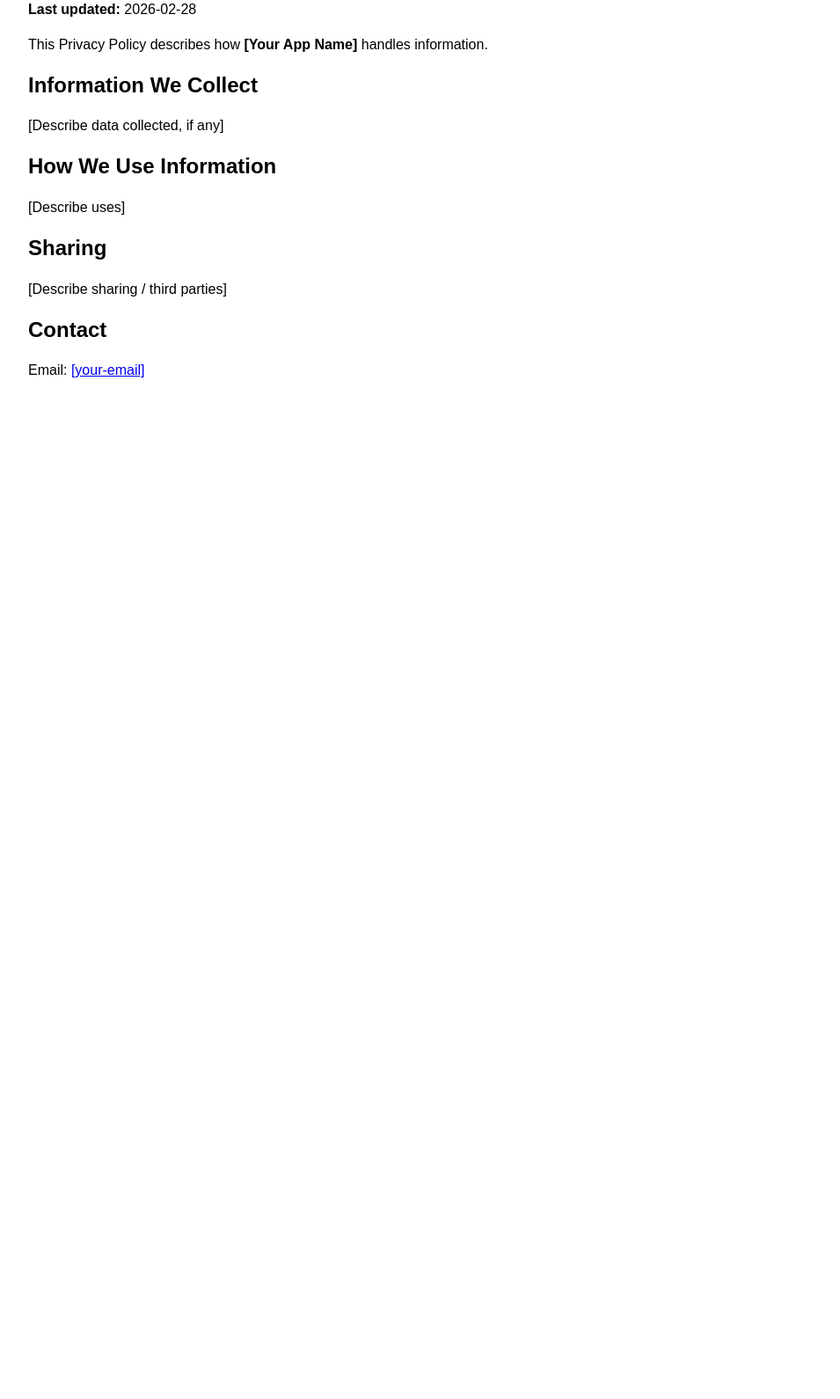
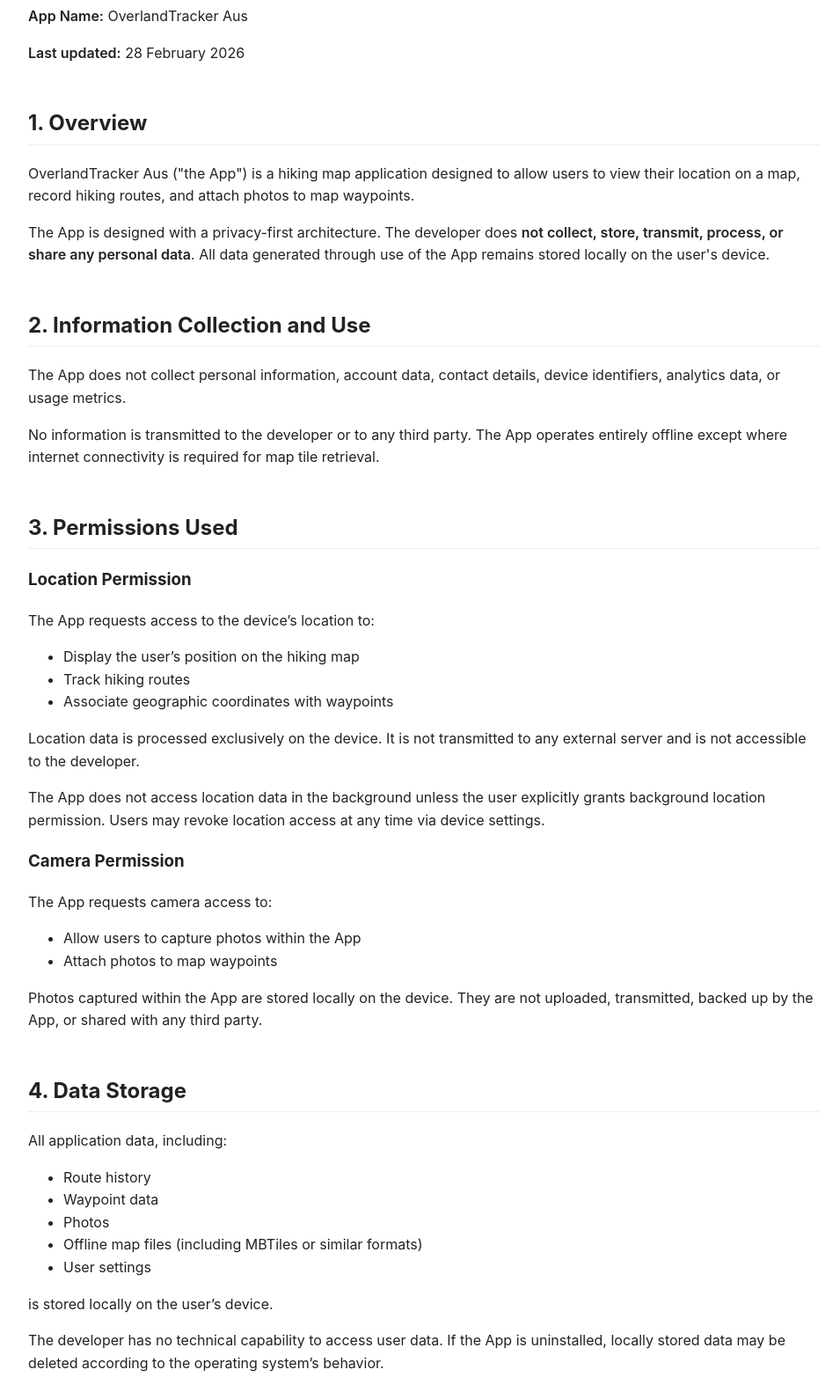
Before and after one commit to dgcarr/privacy-policy, a plain HTML site: page index.html in a window 1280 px wide. Shown: the part 101-1691 px from the top of the page at 88% size, without its empty margins (158-1113 px from the left). Before the commit the page ends 800 px from the top, so only its background shows below. Drawn offline with Linux system fonts and the light colour scheme.

Commit message:
Update index.html

```diff
--- a/index.html
+++ b/index.html
@@ -1,31 +1,174 @@
 <!doctype html>
 <html lang="en">
 <head>
-  <meta charset="utf-8" />
-  <meta name="viewport" content="width=device-width, initial-scale=1" />
-  <title>Privacy Policy</title>
-  <style>
-    body { font-family: Arial, sans-serif; max-width: 900px; margin: 40px auto; padding: 0 16px; line-height: 1.5; }
-    h1, h2 { line-height: 1.2; }
-    code { background: #f3f3f3; padding: 2px 6px; border-radius: 4px; }
-  </style>
+<meta charset="utf-8" />
+<meta name="viewport" content="width=device-width, initial-scale=1" />
+<title>Privacy Policy – OverlandTracker Aus</title>
+
+<style>
+body {
+  font-family: -apple-system, BlinkMacSystemFont, "Segoe UI", Roboto, Arial, sans-serif;
+  max-width: 900px;
+  margin: 40px auto;
+  padding: 0 20px;
+  line-height: 1.6;
+  color: #222;
+}
+h1 { font-size: 2em; margin-bottom: 0.3em; }
+h2 { margin-top: 2em; border-bottom: 1px solid #eee; padding-bottom: 4px; }
+strong { font-weight: 600; }
+ul { margin-top: 0.5em; }
+footer { margin-top: 3em; font-size: 0.9em; color: #666; }
+</style>
 </head>
+
 <body>
-  <h1>Privacy Policy</h1>
-  <p><strong>Last updated:</strong> 2026-02-28</p>
 
-  <p>This Privacy Policy describes how <strong>[Your App Name]</strong> handles information.</p>
+<h1>Privacy Policy</h1>
+<p><strong>App Name:</strong> OverlandTracker Aus</p>
+<p><strong>Last updated:</strong> 28 February 2026</p>
 
-  <h2>Information We Collect</h2>
-  <p>[Describe data collected, if any]</p>
+<h2>1. Overview</h2>
+<p>
+OverlandTracker Aus ("the App") is a hiking map application designed to allow users to view their location on a map,
+record hiking routes, and attach photos to map waypoints.
+</p>
 
-  <h2>How We Use Information</h2>
-  <p>[Describe uses]</p>
+<p>
+The App is designed with a privacy-first architecture.
+The developer does <strong>not collect, store, transmit, process, or share any personal data</strong>.
+All data generated through use of the App remains stored locally on the user's device.
+</p>
 
-  <h2>Sharing</h2>
-  <p>[Describe sharing / third parties]</p>
+<h2>2. Information Collection and Use</h2>
+<p>
+The App does not collect personal information, account data, contact details,
+device identifiers, analytics data, or usage metrics.
+</p>
 
-  <h2>Contact</h2>
-  <p>Email: <a href="mailto:[your-email]">[your-email]</a></p>
+<p>
+No information is transmitted to the developer or to any third party.
+The App operates entirely offline except where internet connectivity is required for map tile retrieval.
+</p>
+
+<h2>3. Permissions Used</h2>
+
+<h3>Location Permission</h3>
+<p>The App requests access to the device’s location to:</p>
+<ul>
+<li>Display the user’s position on the hiking map</li>
+<li>Track hiking routes</li>
+<li>Associate geographic coordinates with waypoints</li>
+</ul>
+
+<p>
+Location data is processed exclusively on the device.
+It is not transmitted to any external server and is not accessible to the developer.
+</p>
+
+<p>
+The App does not access location data in the background unless the user explicitly grants background location permission.
+Users may revoke location access at any time via device settings.
+</p>
+
+<h3>Camera Permission</h3>
+<p>The App requests camera access to:</p>
+<ul>
+<li>Allow users to capture photos within the App</li>
+<li>Attach photos to map waypoints</li>
+</ul>
+
+<p>
+Photos captured within the App are stored locally on the device.
+They are not uploaded, transmitted, backed up by the App, or shared with any third party.
+</p>
+
+<h2>4. Data Storage</h2>
+<p>
+All application data, including:
+</p>
+<ul>
+<li>Route history</li>
+<li>Waypoint data</li>
+<li>Photos</li>
+<li>Offline map files (including MBTiles or similar formats)</li>
+<li>User settings</li>
+</ul>
+
+<p>
+is stored locally on the user’s device.
+</p>
+
+<p>
+The developer has no technical capability to access user data.
+If the App is uninstalled, locally stored data may be deleted according to the operating system’s behavior.
+</p>
+
+<h2>5. Offline Maps and Map Services</h2>
+<p>
+The App may use offline map files such as MBTiles stored locally on the device.
+If online maps are used, map tile requests may be made directly from the user’s device to the map provider.
+Such requests occur independently of the developer and are governed by the map provider’s privacy policy.
+</p>
+
+<h2>6. Data Sharing</h2>
+<p>The App:</p>
+<ul>
+<li>Does not sell personal data</li>
+<li>Does not share personal data</li>
+<li>Does not use analytics SDKs</li>
+<li>Does not use advertising SDKs</li>
+<li>Does not use tracking technologies</li>
+<li>Does not transmit user data to external servers</li>
+</ul>
+
+<h2>7. Google Play Data Safety Compliance</h2>
+<p>
+In accordance with Google Play’s Data Safety requirements:
+</p>
+<ul>
+<li>No personal data is collected or transmitted</li>
+<li>No data is shared with third parties</li>
+<li>No data is used for analytics or advertising</li>
+<li>Location and camera permissions are used solely for on-device functionality</li>
+</ul>
+
+<h2>8. Children’s Privacy</h2>
+<p>
+The App does not knowingly collect personal information from children under 13 years of age.
+Because no personal data is collected or transmitted, the App is compliant with applicable child privacy regulations.
+</p>
+
+<h2>9. Security</h2>
+<p>
+Since the App does not transmit or store data externally,
+no external data storage systems are used.
+Users are responsible for securing their own device and backups.
+</p>
+
+<h2>10. Limitation of Liability</h2>
+<p>
+The App is provided "as is" without warranties of any kind.
+The developer is not responsible for loss of locally stored data due to device failure,
+uninstallation, operating system updates, or user actions.
+</p>
+
+<h2>11. Changes to This Privacy Policy</h2>
+<p>
+This Privacy Policy may be updated from time to time.
+Any updates will be reflected by revising the “Last updated” date above.
+</p>
+
+<h2>12. Contact</h2>
+<p>
+If you have questions regarding this Privacy Policy, you may contact:
+</p>
+
+<p><strong>Email:</strong> daggysheep@gmail.com</p>
+
+<footer>
+<p>© 2026 OverlandTracker Aus</p>
+</footer>
+
 </body>
 </html>
```
